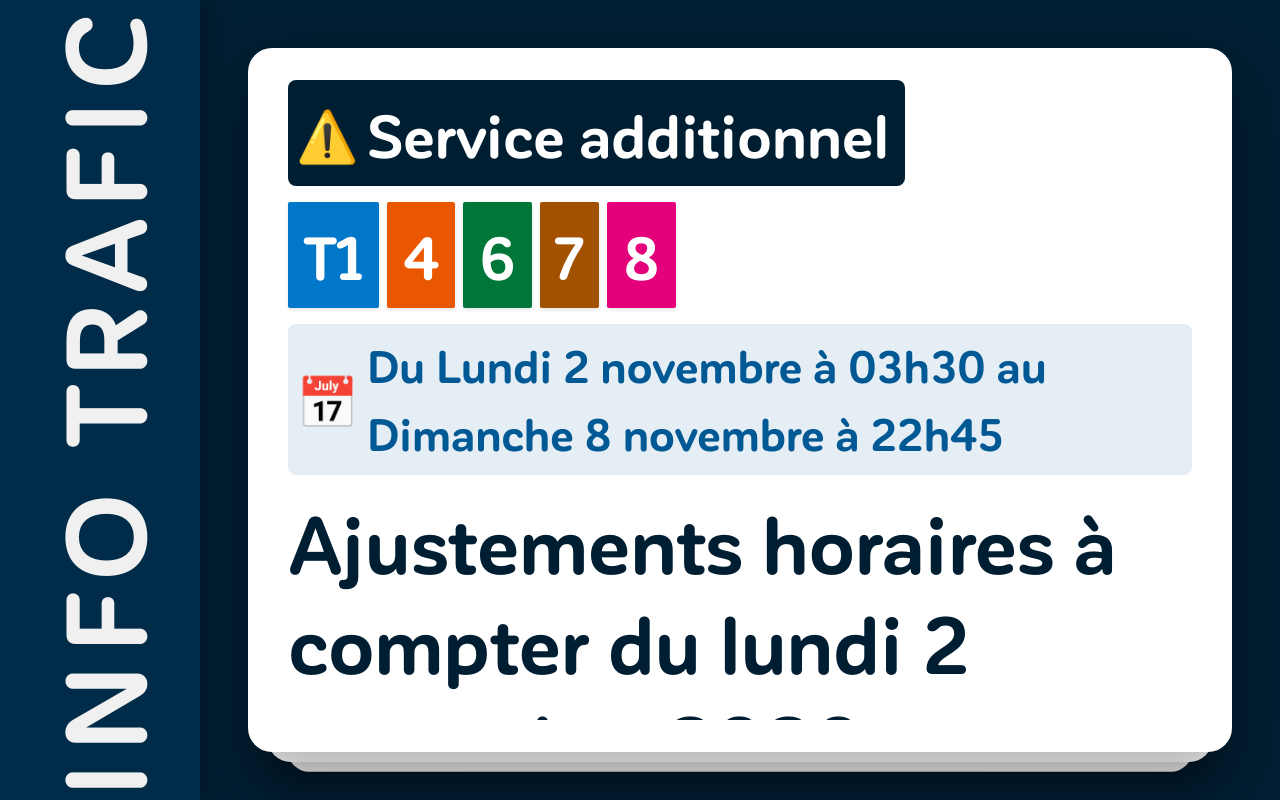
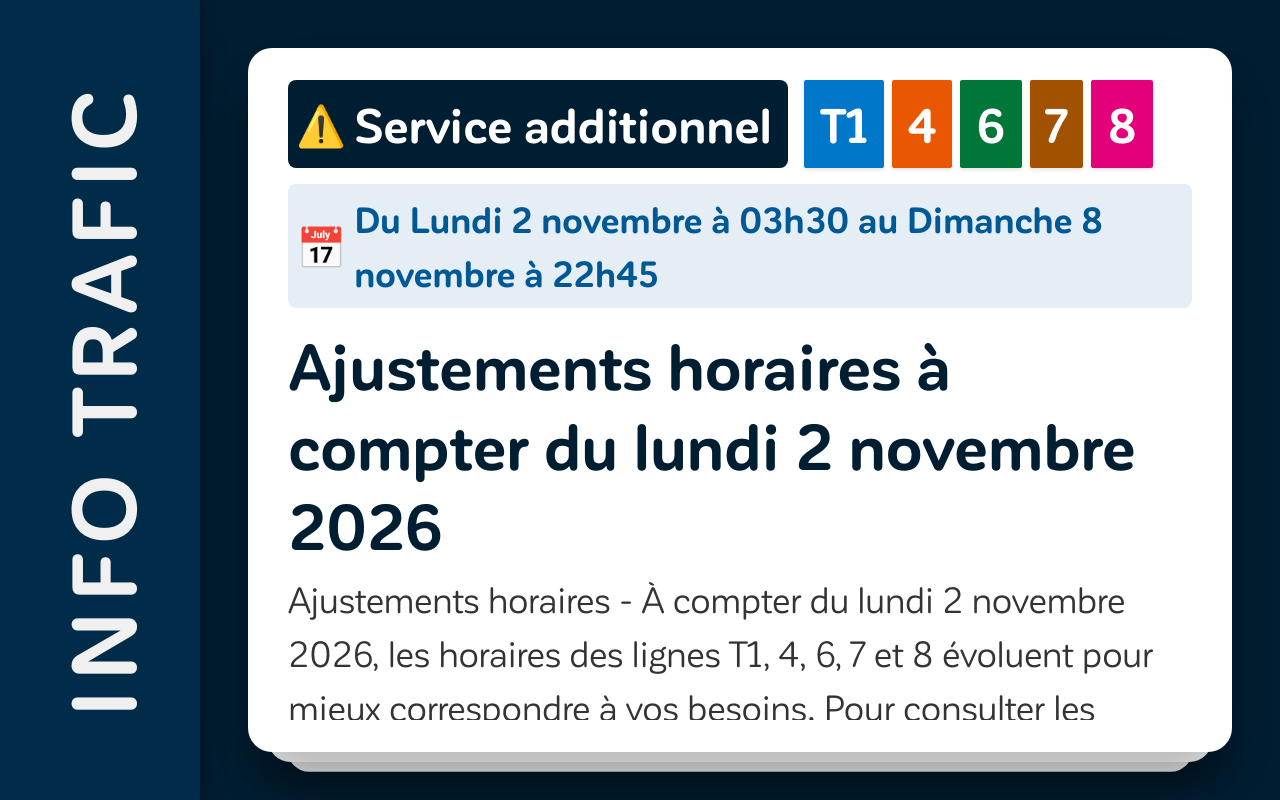
Before and after one commit to AmandineDF/tac-infotrafic, a website built with Parcel: page src/index.html in a window 1280 px wide. Built offline with nearby package versions, Linux system fonts and the light colour scheme.

```diff
--- a/src/css/variables.css
+++ b/src/css/variables.css
@@ -18,13 +18,13 @@
     --font-bold: 'CorporativeSans Rd Bold', Arial, sans-serif;
 
     /* --- ÉCHELLE TYPOGRAPHIQUE (base 8) --- */
-    --font-size-xs: 2.1875rem; /* ~35px */
-    --font-size-sm: 2.5rem;    /* ~40px */
-    --font-size-base: 2.8125rem;/* ~45px */
-    --font-size-md: 3.125rem;  /* ~50px */
-    --font-size-lg: 3.75rem;   /* ~60px */
-    --font-size-xl: 5rem;      /* ~80px */
-    --font-size-xxl: 7rem;     /* ~112px */
+    --font-size-xs: 1.75rem;   /* ~28px */
+    --font-size-sm: 2rem;      /* ~32px */
+    --font-size-base: 2.25rem; /* ~36px */
+    --font-size-md: 2.5rem;    /* ~40px */
+    --font-size-lg: 3rem;      /* ~48px */
+    --font-size-xl: 4rem;      /* ~64px */
+    --font-size-xxl: 5.6rem;   /* ~90px */
 
     /* --- ESPACEMENTS ET TAILLES (base 8) --- */
     --space-0-5: 0.25rem; /* 4px  (Demi-unité) */
```
